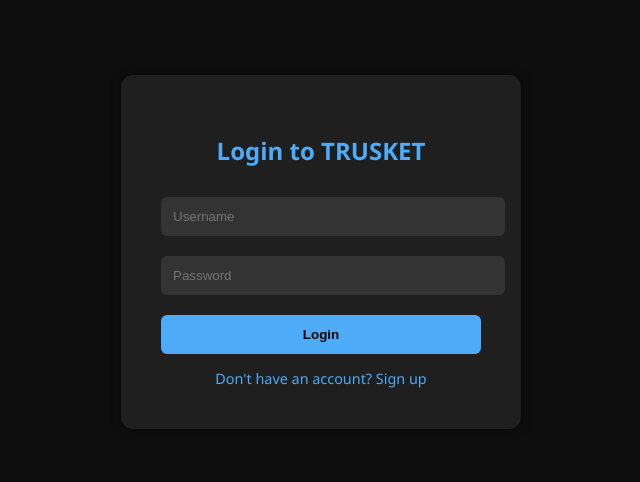
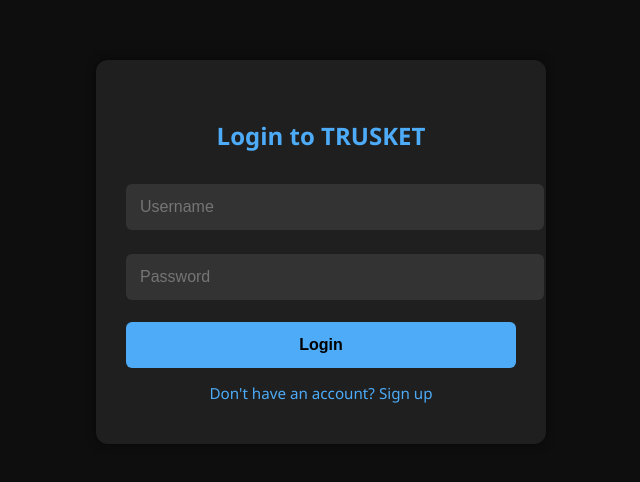
Before and after one commit to likheshliki/TRUSKET, a plain HTML site: page login.html in a window 1280 px wide. Shown: the part 148-630 px from the top of the page, without its empty margins (319-959 px from the left). Drawn offline with Linux system fonts and the light colour scheme.

Commit message:
Update login.html

```diff
--- a/login.html
+++ b/login.html
@@ -3,24 +3,28 @@
 <head>
   <meta charset="UTF-8">
   <title>Login | TRUSKET</title>
+  <meta name="viewport" content="width=device-width, initial-scale=1.0">
   <style>
     body {
       background-color: #0e0e0e;
       font-family: 'Segoe UI', sans-serif;
       color: #f0f0f0;
+      margin: 0;
+      padding: 0;
       display: flex;
       justify-content: center;
       align-items: center;
-      height: 100vh;
-      margin: 0;
+      min-height: 100vh;
     }
 
     .login-box {
       background-color: #1f1f1f;
-      padding: 40px;
+      padding: 40px 30px;
       border-radius: 12px;
       box-shadow: 0 0 10px rgba(0,0,0,0.5);
-      width: 320px;
+      width: 90%;
+      max-width: 450px;
+      box-sizing: border-box;
       text-align: center;
     }
 
@@ -32,22 +36,24 @@
     .login-box input[type="text"],
     .login-box input[type="password"] {
       width: 100%;
-      padding: 12px;
-      margin: 10px 0;
+      padding: 14px;
+      margin: 12px 0;
       border: none;
       border-radius: 6px;
       background-color: #333;
       color: #f0f0f0;
+      font-size: 1em;
     }
 
     .login-box input[type="submit"] {
       background-color: #4dabf7;
       border: none;
-      padding: 12px;
+      padding: 14px;
       width: 100%;
       border-radius: 6px;
       color: #000;
       font-weight: bold;
+      font-size: 1em;
       cursor: pointer;
       margin-top: 10px;
     }
@@ -59,7 +65,7 @@
     .login-box a {
       color: #4dabf7;
       text-decoration: none;
-      font-size: 0.9em;
+      font-size: 0.95em;
       display: inline-block;
       margin-top: 15px;
     }
```
